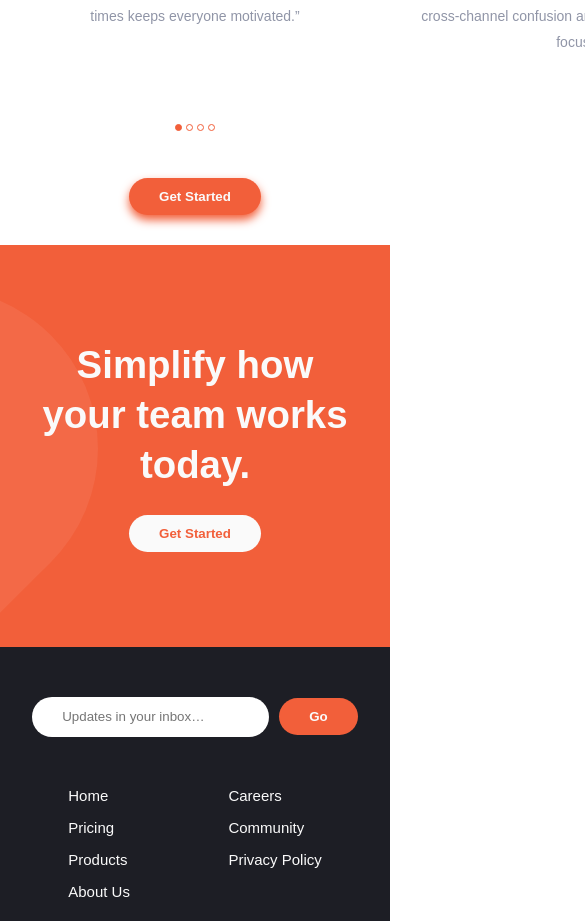
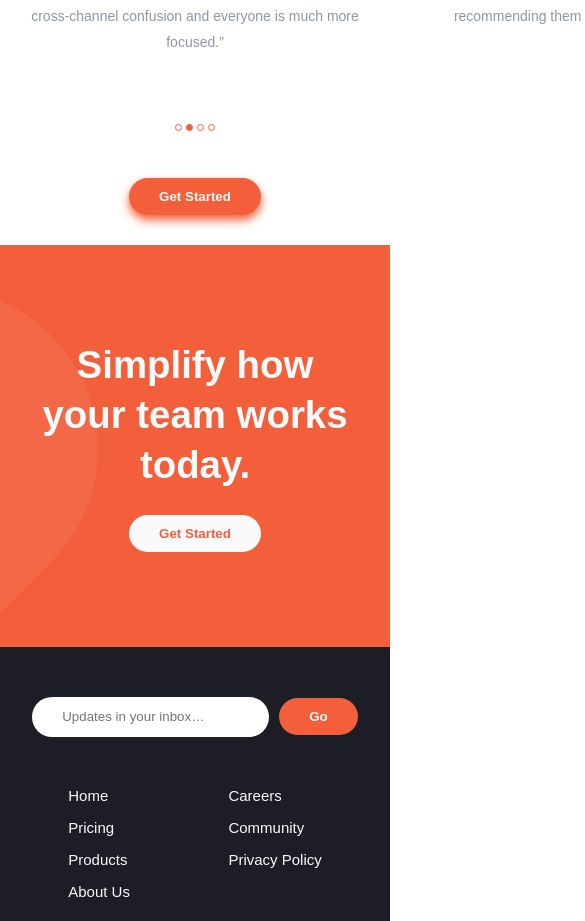
Before and after one commit to SakonBel/manage-landing-page-FEM, a React (Create React App) app: page / in a window 390 px wide. Shown: the part 1966-2887 px from the top of the page, 585 px wide, since content can reach past the window. Built offline with nearby package versions, Linux system fonts and the light colour scheme; a web font is replaced by a local one.

Commit message:
Fix the side scroll effect on mobile

```diff
--- a/src/App.js
+++ b/src/App.js
@@ -17,6 +17,20 @@ function App() {
   const [page, setPage] = useState("page-1");
   const [appear, setAppear] = useState("appear");
 
+  // const person_1 = document && document.querySelector(".person-1");
+  // const person_2 = document && document.querySelector(".person-2");
+  // const person_3 = document && document.querySelector(".person-3");
+  // const person_4 = document && document.querySelector(".person-4");
+  // const clone_1 = person_1 && person_1.cloneNode(true);
+  // const clone_2 = person_1 && person_2.cloneNode(true);
+  // const clone_3 = person_1 && person_3.cloneNode(true);
+  // const clone_4 = person_1 && person_4.cloneNode(true);
+
+  // const sliderRef = useRef();
+
+  // let slider = sliderRef.current;
+  // let clone = slider && slider.cloneNode(true);
+
   useEffect(() => {
     window.addEventListener("scroll", handleScroll);
 
@@ -24,6 +38,26 @@ function App() {
       window.removeEventListener("scroll", handleScroll);
     };
   });
+
+  useEffect(() => {
+    clearInterval(mobileSideScroll);
+    mobileSideScroll = setInterval(() => {
+      switch (page) {
+        case "page-1":
+          setPage("page-2");
+          break;
+        case "page-2":
+          setPage("page-3");
+          break;
+        case "page-3":
+          setPage("page-4");
+          break;
+        default:
+          setPage("page-1");
+          break;
+      }
+    }, 4000);
+  }, [page]);
 
   const activateNav = () => {
     setActive(!active);
@@ -82,29 +116,12 @@ function App() {
     }
   };
 
-  const mobileAutoCarousel = () => {
-    clearInterval(mobileSideScroll);
-    mobileSideScroll = setInterval(() => {
-      switch (page) {
-        case "page-1":
-          setPage("page-2");
-          break;
-        case "page-2":
-          setPage("page-3");
-          break;
-        case "page-3":
-          setPage("page-4");
-          break;
-        default:
-          setPage("page-1");
-          break;
-      }
-    }, 4000);
+  const desktopAutoCarousel = () => {
+    // clone_1 && person_4.after(clone_1);
+    // clone_2 && clone_1.after(clone_2);
+    // clone_3 && clone_2.after(clone_3);
+    // clone_4 && clone_3.after(clone_4);
   };
-
-  if (window.innerWidth <= 950) {
-    mobileAutoCarousel();
-  }
 
   return (
     <div className="App">
--- a/src/components/Testimonial.js
+++ b/src/components/Testimonial.js
@@ -8,7 +8,7 @@ const Testimonial = ({ page, changePage }) => {
     <section className={`testimonial ${page}`}>
       <h2>What they’ve said</h2>
       <div className="slider">
-        <figure className="person">
+        <figure className="person person-1">
           <img src={anisha} alt="Anisha portrait" />
           <figcaption>Anisha Li</figcaption>
           <blockquote>
@@ -19,7 +19,7 @@ const Testimonial = ({ page, changePage }) => {
             </p>
           </blockquote>
         </figure>
-        <figure className="person">
+        <figure className="person person-2">
           <img src={ali} alt="Ali portrait" />
           <figcaption>Ali Bravo</figcaption>
           <blockquote>
@@ -30,7 +30,7 @@ const Testimonial = ({ page, changePage }) => {
             </p>
           </blockquote>
         </figure>
-        <figure className="person">
+        <figure className="person person-3">
           <img src={richard} alt="Richard portrait" />
           <figcaption>Richard Watts</figcaption>
           <blockquote>
@@ -41,7 +41,7 @@ const Testimonial = ({ page, changePage }) => {
             </p>
           </blockquote>
         </figure>
-        <figure className="person">
+        <figure className="person person-4">
           <img src={shanai} alt="Shanai portrait" />
           <figcaption>Shanai Gough</figcaption>
           <blockquote>
--- a/src/style/css/index.css
+++ b/src/style/css/index.css
@@ -9,7 +9,6 @@
 }
 
 body {
-  overflow-x: hidden;
   font-size: 16px;
 }
 
--- a/src/style/sass/index.scss
+++ b/src/style/sass/index.scss
@@ -11,7 +11,7 @@
 }
 
 body {
-  overflow-x: hidden;
+  // overflow-x: hidden;
   font-size: $mid;
 }
 
```
Also changed, not shown: 1 other file (tests, documents, lock files or other folders).
